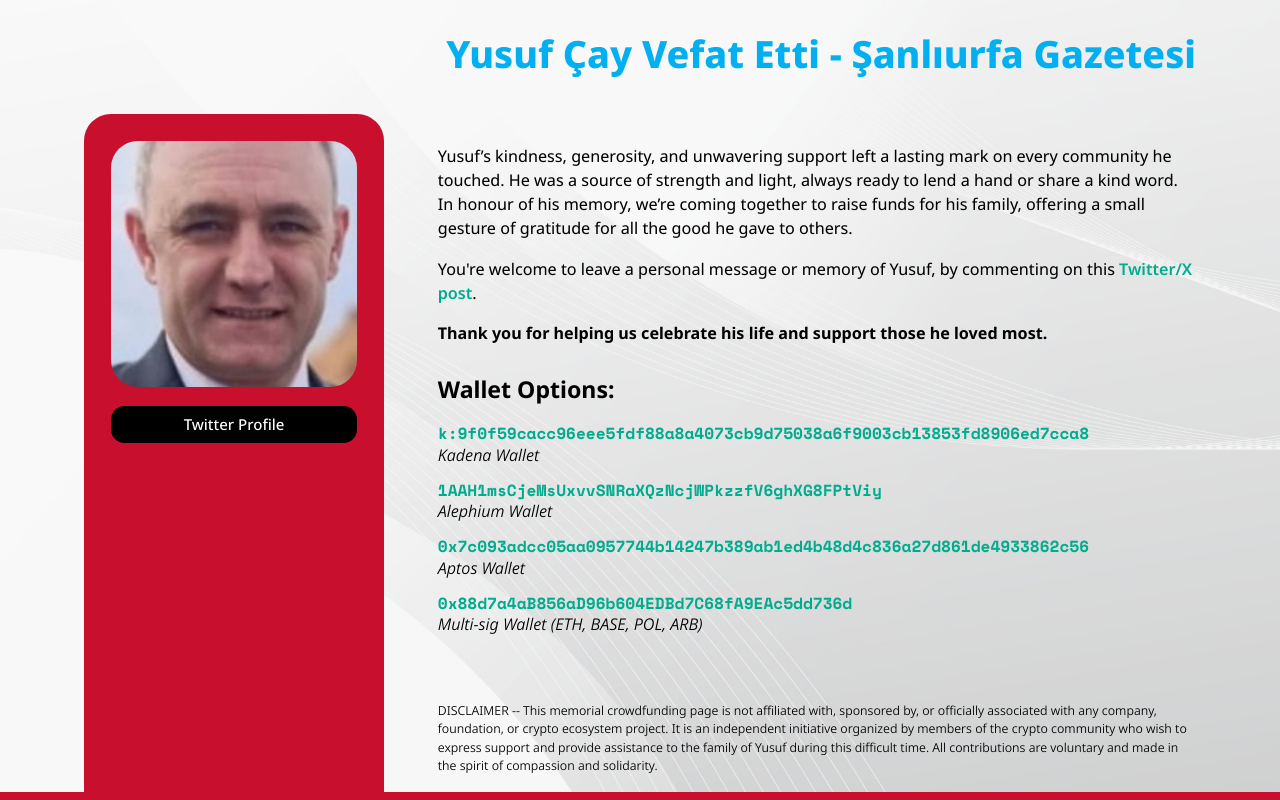
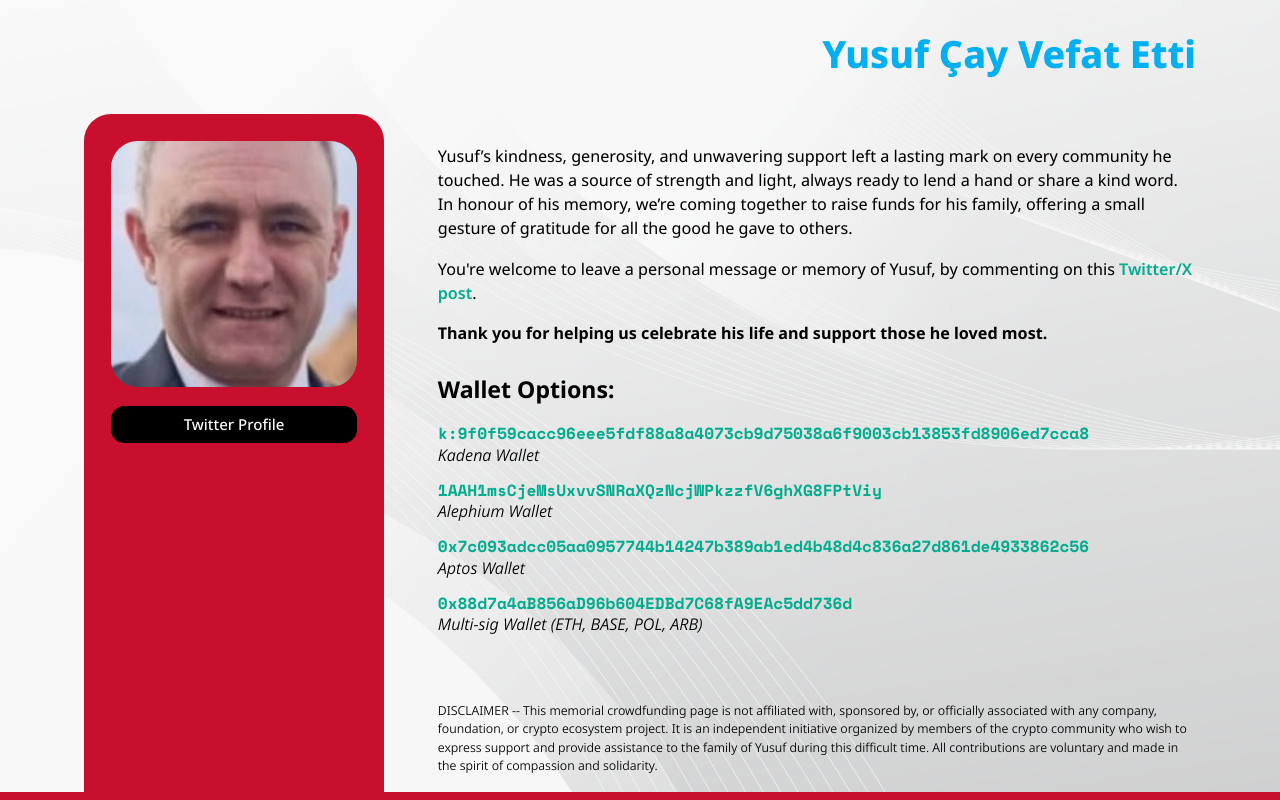
Before and after one commit to CarlParkerWeb3/yusuf, a plain HTML site: page index.html in a window 1280 px wide. Drawn offline with nearby package versions, Linux system fonts and the light colour scheme.

Commit message:
revise title

```diff
--- a/index.html
+++ b/index.html
@@ -33,7 +33,7 @@
 
             <div class="header-title">
 
-                <h1>Yusuf Çay Vefat Etti - Şanlıurfa Gazetesi</h1>
+                <h1>Yusuf Çay Vefat Etti</h1>
 
             </div>
 
```
